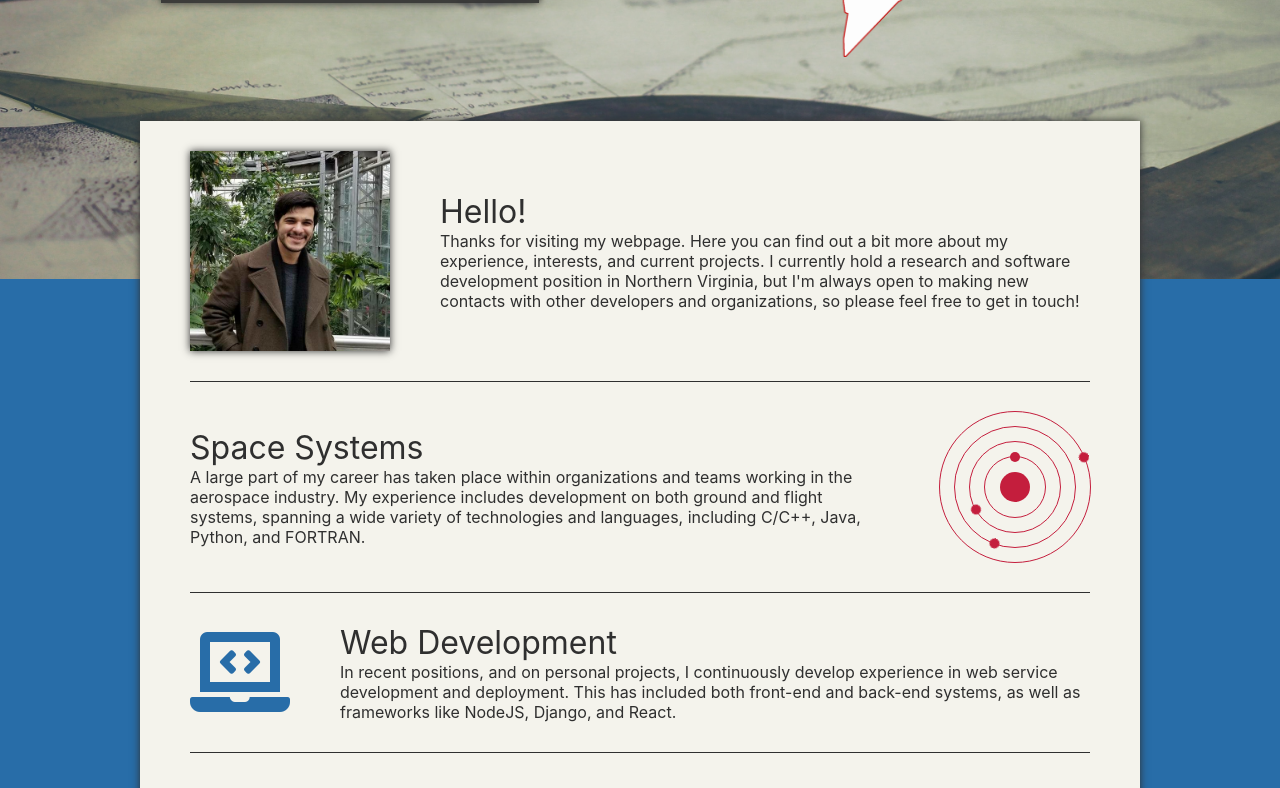
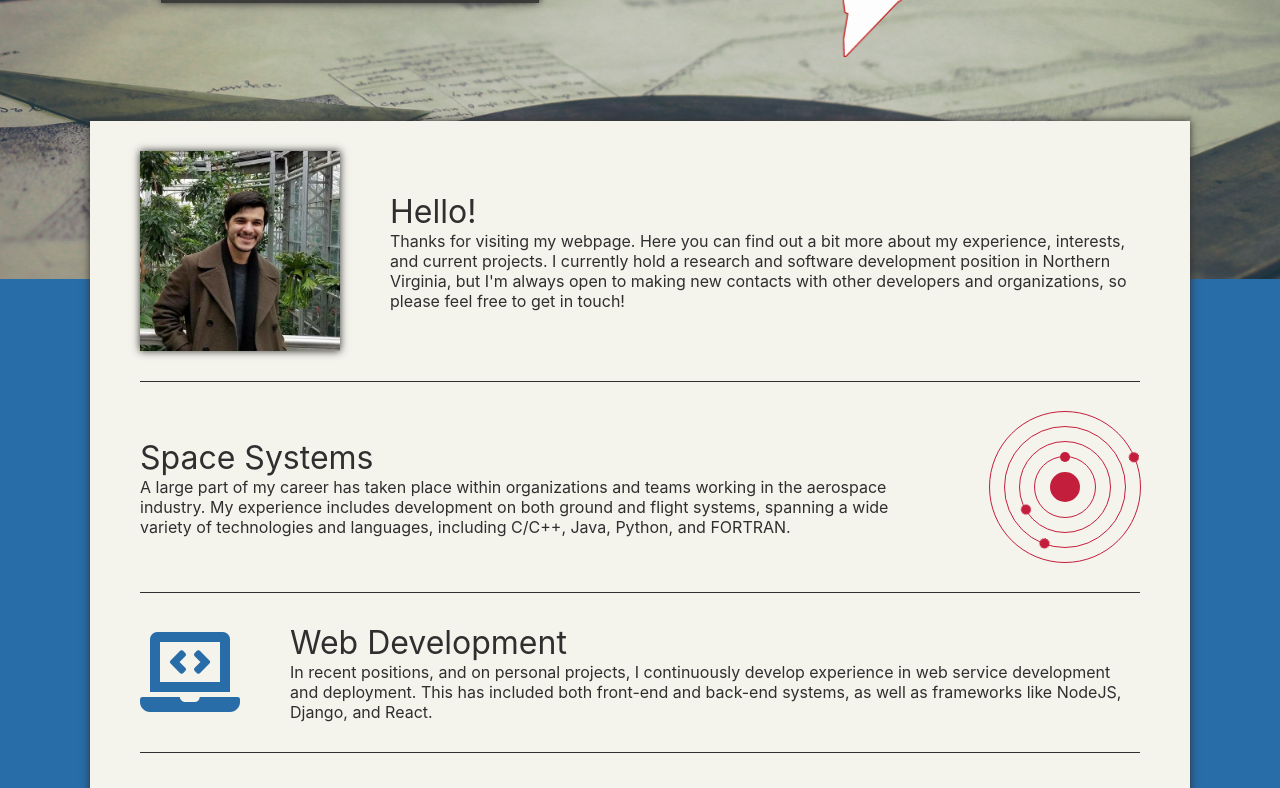
Before and after one commit to MMazzocchi/mmazzocchi.github.io, a React (Create React App) app: page / in a window 1280 px wide. Shown: the part 460-1248 px from the top of the page. Built offline with nearby package versions, Linux system fonts and the light colour scheme.

Commit message:
Reorganized Home so styling was in top-level site.

```diff
--- /dev/null
+++ b/src/site/Content.js
@@ -0,0 +1,33 @@
+import React from 'react';
+import { color1, standard_shadow } from './styles.js';
+import withStyles from 'react-jss';
+
+const styles = {
+  content: {
+    'background-color': color1,
+    'box-shadow': standard_shadow,
+    'width': '90%',
+    'max-width': '1000px',
+    'padding-left': '50px',
+    'padding-right': '50px',
+    'padding-top': '30px',
+    'padding-bottom': '30px',
+  },
+  container: {
+    'position': 'relative',
+  },
+  content_container: {
+    'display': 'flex',
+    'justify-content': 'center',
+  },
+};
+
+const Content = ({ classes, children }) => (
+  <div className={ classes.content_container }>
+    <div className={ classes.content }>
+      { children }
+    </div>
+  </div>
+);
+
+export default withStyles(styles)(Content);
--- a/src/site/home/sections/Section.js
+++ b/src/site/home/Section.js
@@ -1,26 +1,18 @@
 import React from 'react';
 import withStyles from 'react-jss';
-import { color3, breakpoints } from '../../styles.js';
+import { color3, breakpoints } from '../styles.js';
 
 const styles = {
   section: {
     'display': 'flex',
     'align-items': 'center',
     'justify-content': 'space-between',
-    'margin-left': '50px',
-    'margin-right': '50px',
-    'margin-top': '30px',
-    'padding-bottom': '30px',
   },
   section_reverse: {
     'display': 'flex',
     'align-items': 'center',
     'justify-content': 'space-between',
-    'margin-left': '50px',
-    'margin-right': '50px',
-    'margin-top': '30px',
-    'padding-bottom': '30px',
-    'flex-direction': 'row-reverse'
+    'flex-direction': 'row-reverse',
   },
   [`@media (max-width: ${ breakpoints.md })`]: {
     section: {
@@ -32,11 +24,13 @@ const styles = {
   }
 };
 
-const Section = ({ classes, children, reverse, last }) => (
+const Section = ({ classes, children, reverse, last, first }) => (
   <div
     className={ reverse ? classes.section_reverse : classes.section }
     style={{
       borderBottom: last ? '' : '1px'+color3+' solid',
+      paddingBottom: last ? '' : '30px',
+      paddingTop: first ? '' : '30px',
      }}>
     { children }
   </div>
--- a/src/site/home/index.js
+++ b/src/site/home/index.js
@@ -1,14 +1,58 @@
 import React, { Fragment } from 'react';
-import withStyles from 'react-jss';
-import Content from './sections/Content.js';
 
-const styles = {
-};
+import Section from './Section.js';
 
-const Home = ({ classes }) => (
+import Hello from './sections/hello';
+import Space from './sections/space';
+import Web from './sections/web';
+import Personal from './sections/personal';
+import Research from './sections/research';
+import Contact from './sections/contact';
+
+// Content rows will reverse every other Section it has as a child
+const ContentRows = ({ children }) => (
   <Fragment>
-    <Content />
+    { children.map((child, i) => (
+      <Fragment key={ `content-row-${ i }` }>
+      { (child.type === Section) ?
+        <Section
+          first={ i === 0 }
+          last={ (i+1) === children.length }
+          reverse={ (i%2) === 1 }
+          { ...child.props } />
+        :
+        child
+      }
+      </Fragment>
+    )) }
   </Fragment>
 );
 
-export default withStyles(styles)(Home);
+const Home = () => (
+  <ContentRows>
+    <Section>
+      <Hello />
+    </Section>
+    <Section>
+      <Space />
+    </Section>
+
+    <Section>
+      <Web />
+    </Section>
+
+    <Section>
+      <Research />
+    </Section>
+
+    <Section>
+      <Personal />
+    </Section>
+
+    <Section>
+      <Contact />
+    </Section>
+  </ContentRows>
+);
+
+export default Home;
--- a/src/site/home/sections/Content.js
+++ /dev/null
@@ -1,79 +0,0 @@
-import React, { Fragment } from 'react';
-import { color1, standard_shadow } from '../../styles.js';
-import withStyles from 'react-jss';
-
-import Section from './Section.js';
-
-import Hello from './hello';
-import Space from './space';
-import Web from './web';
-import Personal from './personal';
-import Research from './research';
-import Contact from './contact';
-
-const styles = {
-  content: {
-    'background-color': color1,
-    'box-shadow': standard_shadow,
-    'width': '90%',
-    'max-width': '1000px',
-  },
-  container: {
-    'position': 'relative',
-  },
-  content_container: {
-    'display': 'flex',
-    'justify-content': 'center',
-  },
-};
-
-// Content rows will reverse every other Section it has as a child
-const ContentRows = ({ children }) => (
-  <Fragment>
-    { children.map((child, i) => (
-      <Fragment key={ `content-row-${ i }` }>
-      { (child.type === Section) ?
-        <Section
-          reverse={ (i%2) === 1 }
-          last={ (i+1) === children.length }
-          { ...child.props } />
-        :
-        child
-      }
-      </Fragment>
-    )) }
-  </Fragment>
-);
-
-const Content = ({ classes }) => (
-  <div className={ classes.content_container }>
-    <div className={ classes.content }>
-      <ContentRows>
-        <Section>
-          <Hello />
-        </Section>
-        <Section>
-          <Space />
-        </Section>
-
-        <Section>
-          <Web />
-        </Section>
-
-        <Section>
-          <Research />
-        </Section>
-
-        <Section>
-          <Personal />
-        </Section>
-
-        <Section>
-          <Contact />
-        </Section>
-      </ContentRows>
-    </div>
-  </div>
-);
-
-export default withStyles(styles)(Content);
--- a/src/site/index.js
+++ b/src/site/index.js
@@ -1,11 +1,12 @@
 import React, { Fragment } from 'react';
 import NavBar from './navbar';
 import withStyles from 'react-jss';
-import Home from './home/';
 import '@fortawesome/fontawesome-free/css/all.css';
 import { color3 } from './styles.js';
 import splash from './splash.jpg';
 import Header from './header';
+import Content from './Content.js';
+import Home from './home';
 import Footer from './Footer.js';
 
 const styles = {
@@ -42,7 +43,9 @@ const Site = ({ classes }) => (
       <div className={ classes.splash }></div>
 
       <Header />
-      <Home />
+      <Content>
+        <Home />
+      </Content>
       <Footer />
 
       <div className={ classes.bottom_splash }></div>
```
